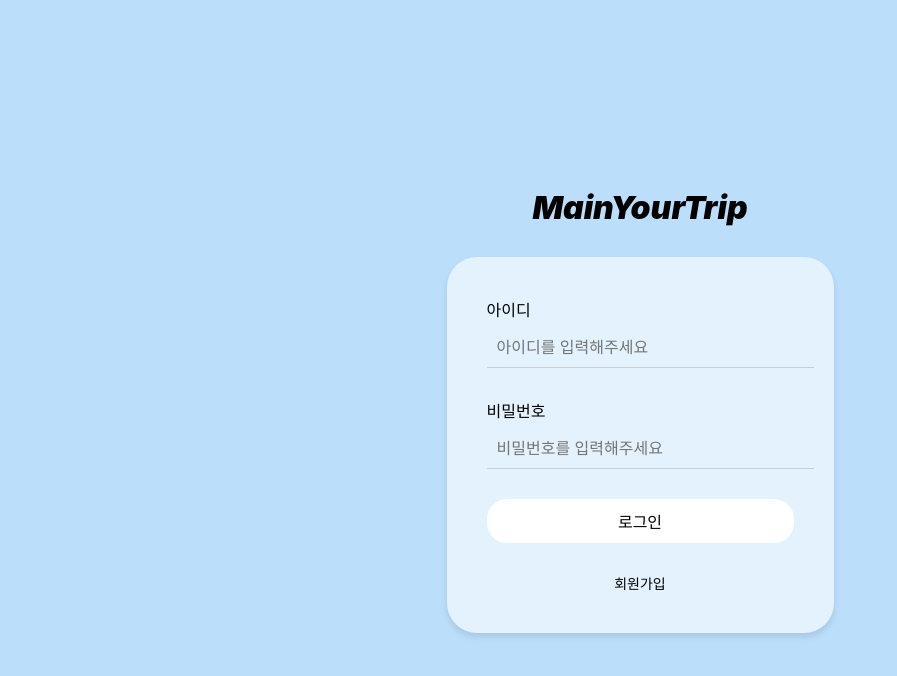
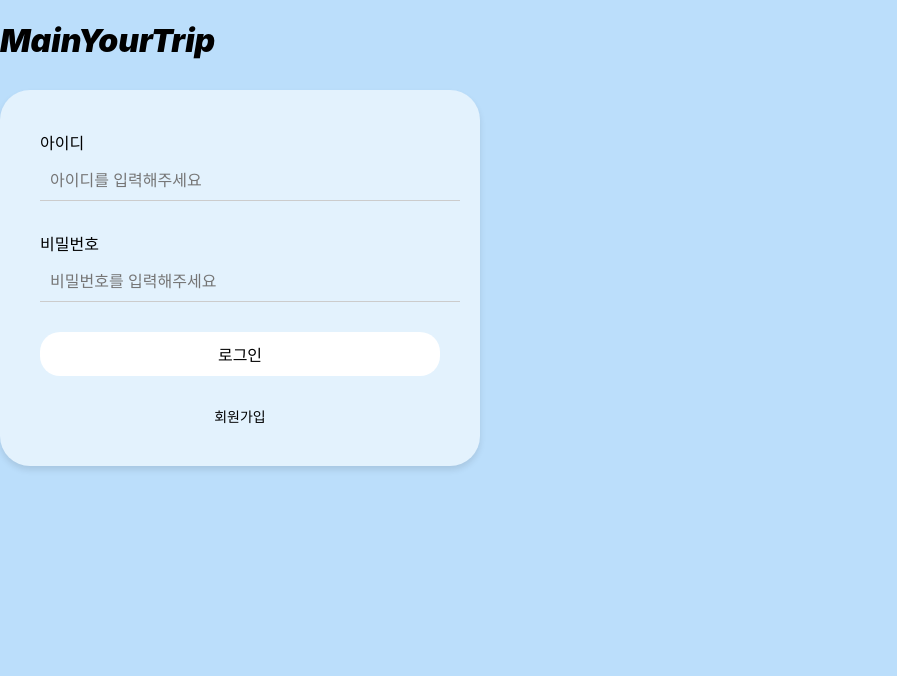
Before and after one commit to smartPotatoo/MapYourTrip_Front, a React (Create React App) app: page /user/login in a window 1280 px wide. Shown: the top 676 px of the page, without its empty margins (0-897 px from the left). Built offline with nearby package versions, Linux system fonts and the light colour scheme.

Commit message:
[ADD] : AppContent컴포넌트 스타일 적용

```diff
--- a/src/components/AppContent.js
+++ b/src/components/AppContent.js
@@ -3,6 +3,7 @@ import { useLocation, Routes, Route } from 'react-router-dom';
 import Sidebar from './Sidebar';
 import Header from './Header';
 import Login from './Login';
+import '../styles/AppContent.css';
 
 const AppContent = () => {
     const location = useLocation();
--- /dev/null
+++ b/src/styles/AppContent.css
@@ -0,0 +1,27 @@
+#app-root {
+    height: 100vh;
+  }
+
+  .login-page {
+    display: block;
+  }
+
+  .default-page {
+    display: flex;
+  }
+
+  .content-wrapper {
+    flex-grow: 1;
+  }
+
+  .content-container {
+    flex-grow: 1;
+    padding: 20px;
+  }
+
+  .content-container.centered {
+    display: flex;
+    justify-content: center;
+    align-items: center;
+    padding: 0;
+  }
```
